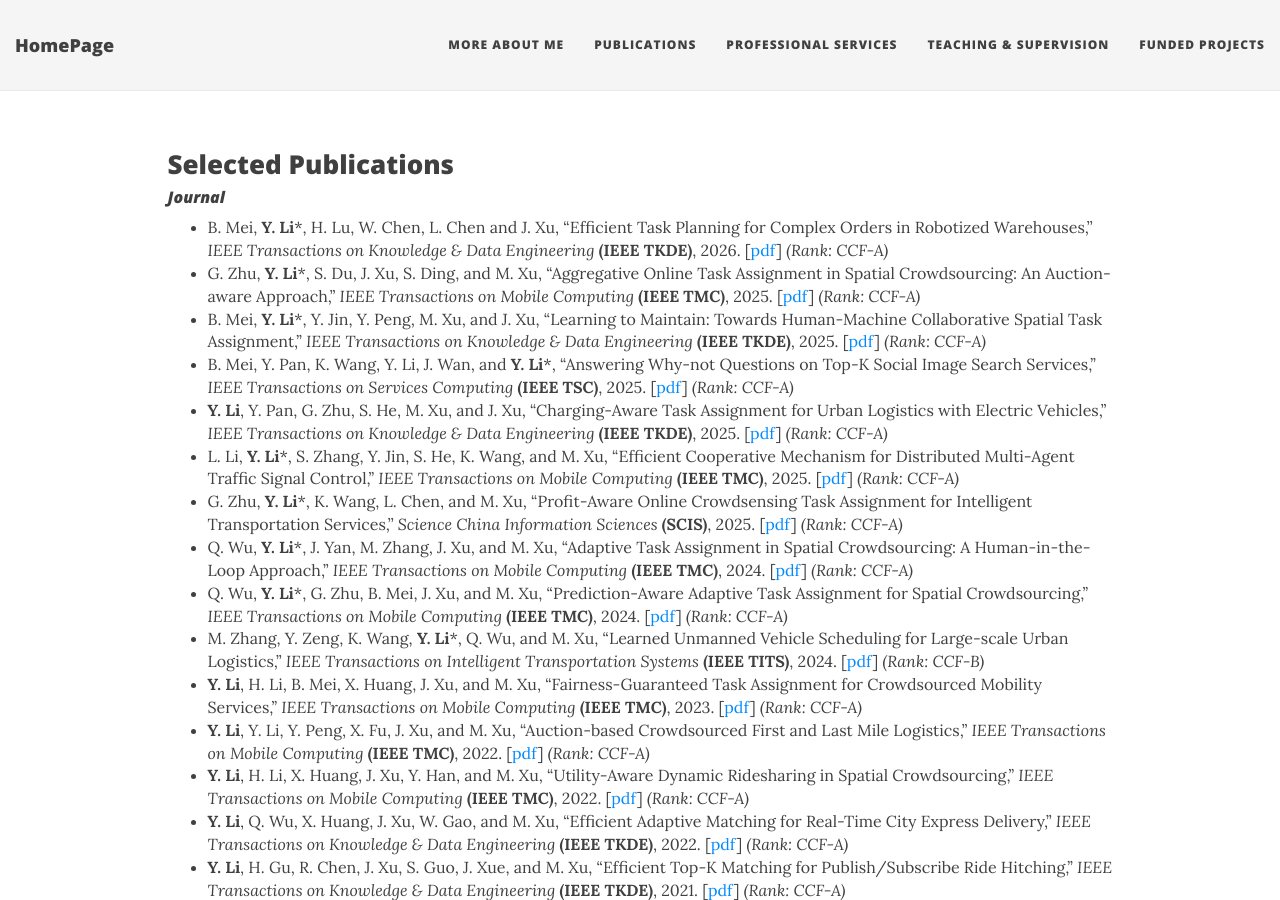
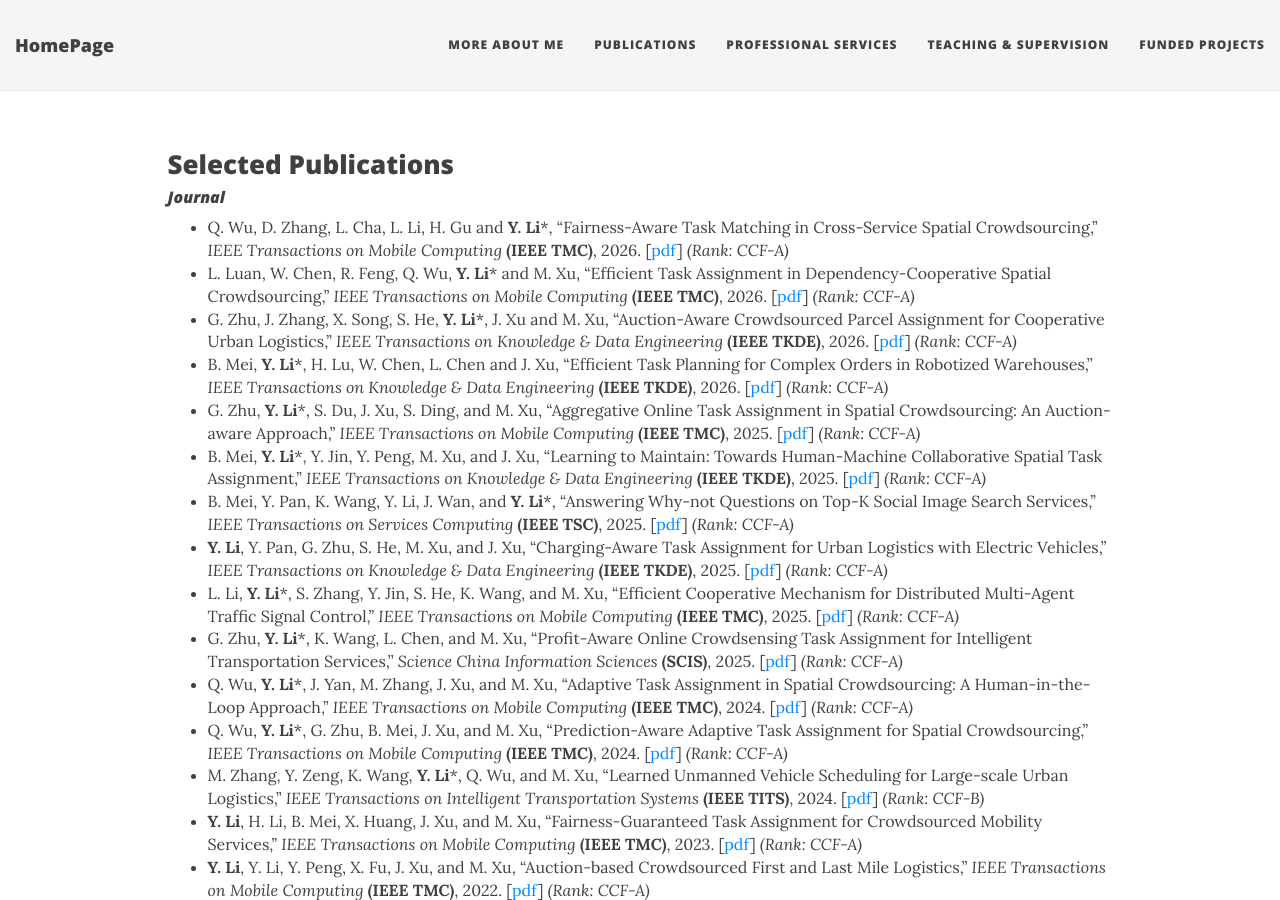
Before and after one commit to zzudb/zzudb.github.io, a Jekyll site: the page built from pages/mypublications.md, in a window 1280 px wide and 900 px high. Built offline with Jekyll 4.4.1, drawn with Linux system fonts in a browser that asks for light colours; nearby versions of some CDN libraries.

Commit message:
Update mypublications.md

```diff
--- a/pages/mypublications.md
+++ b/pages/mypublications.md
@@ -5,6 +5,9 @@ show-avatar: false
 <h2 style="text-align: left;">Selected Publications</h2>
 
 #### _Journal_
+* Q. Wu, D. Zhang, L. Cha, L. Li, H. Gu and **Y. Li***, "Fairness-Aware Task Matching in Cross-Service Spatial Crowdsourcing,'' _IEEE Transactions on Mobile Computing_ **(IEEE TMC)**, 2026. [[pdf](https://zzudb.github.io/pages/mypublications/)] _(Rank: CCF-A)_
+* L. Luan, W. Chen, R. Feng, Q. Wu, **Y. Li*** and M. Xu, "Efficient Task Assignment in Dependency-Cooperative Spatial Crowdsourcing,'' _IEEE Transactions on Mobile Computing_ **(IEEE TMC)**, 2026. [[pdf](https://zzudb.github.io/pages/mypublications/)] _(Rank: CCF-A)_
+* G. Zhu, J. Zhang, X. Song, S. He, **Y. Li***, J. Xu and M. Xu, "Auction-Aware Crowdsourced Parcel Assignment for Cooperative Urban Logistics,'' _IEEE Transactions on Knowledge & Data Engineering_ **(IEEE TKDE)**, 2026. [[pdf](https://zzudb.github.io/pages/mypublications/)] _(Rank: CCF-A)_
 * B. Mei, **Y. Li***, H. Lu, W. Chen, L. Chen and J. Xu, "Efficient Task Planning for Complex Orders in Robotized Warehouses,'' _IEEE Transactions on Knowledge & Data Engineering_ **(IEEE TKDE)**, 2026. [[pdf](https://zzudb.github.io/pages/mypublications/)] _(Rank: CCF-A)_
 * G. Zhu, **Y. Li***, S. Du, J. Xu, S. Ding, and M. Xu, "Aggregative Online Task Assignment in Spatial Crowdsourcing: An Auction-aware Approach,'' _IEEE Transactions on Mobile Computing_ **(IEEE TMC)**, 2025. [[pdf](https://zzudb.github.io/pages/mypublications/)] _(Rank: CCF-A)_
 * B. Mei, **Y. Li***, Y. Jin, Y. Peng, M. Xu, and J. Xu, "Learning to Maintain: Towards Human-Machine Collaborative Spatial Task Assignment,'' _IEEE Transactions on Knowledge & Data Engineering_ **(IEEE TKDE)**, 2025. [[pdf](https://zzudb.github.io/pages/mypublications/)] _(Rank: CCF-A)_
```
